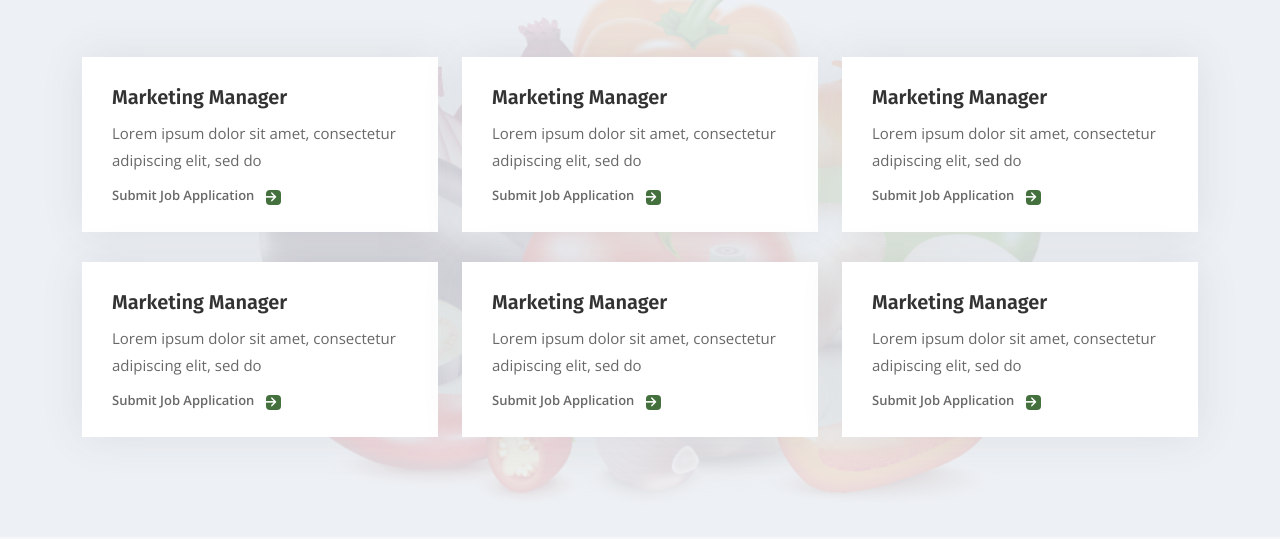
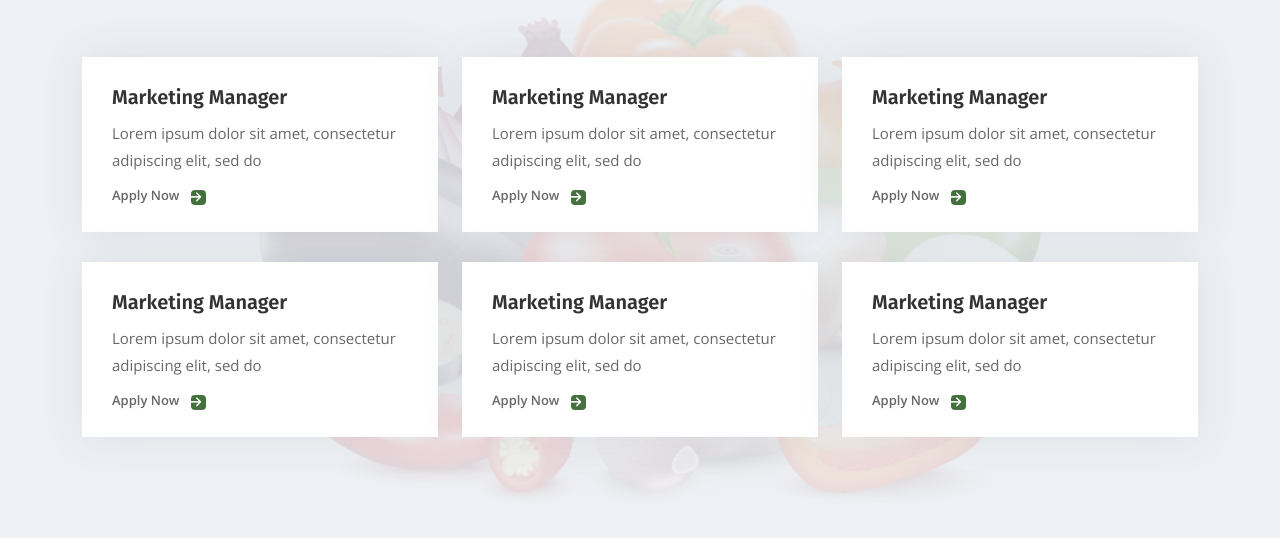
Before and after one commit to binchin/org-farm, a plain HTML site: page job-listing.html in a window 1280 px wide. Shown: the part 589-1128 px from the top of the page. Drawn offline with nearby package versions, Linux system fonts and the light colour scheme.

Commit message:
Update job-listing.html

```diff
--- a/job-listing.html
+++ b/job-listing.html
@@ -283,7 +283,7 @@
                             <h3>Marketing Manager</h3>
                             <p>Lorem ipsum dolor sit amet, consectetur adipiscing elit, sed do</p>
                             <a class="read-more" href="submit-job-application.html">
-									Submit Job Application
+									Apply Now
 									<i class="flaticon-right"></i>
 								</a>
                         </div>
@@ -296,7 +296,7 @@
                             <h3>Marketing Manager</h3>
                             <p>Lorem ipsum dolor sit amet, consectetur adipiscing elit, sed do</p>
                             <a class="read-more" href="submit-job-application.html">
-									Submit Job Application
+									Apply Now
 									<i class="flaticon-right"></i>
 								</a>
                         </div>
@@ -309,7 +309,7 @@
                             <h3>Marketing Manager</h3>
                             <p>Lorem ipsum dolor sit amet, consectetur adipiscing elit, sed do</p>
                             <a class="read-more" href="submit-job-application.html">
-									Submit Job Application
+									Apply Now
 									<i class="flaticon-right"></i>
 								</a>
                         </div>
@@ -322,7 +322,7 @@
                             <h3>Marketing Manager</h3>
                             <p>Lorem ipsum dolor sit amet, consectetur adipiscing elit, sed do</p>
                             <a class="read-more" href="submit-job-application.html">
-									Submit Job Application
+									Apply Now
 									<i class="flaticon-right"></i>
 								</a>
                         </div>
@@ -335,7 +335,7 @@
                             <h3>Marketing Manager</h3>
                             <p>Lorem ipsum dolor sit amet, consectetur adipiscing elit, sed do</p>
                             <a class="read-more" href="submit-job-application.html">
-									Submit Job Application
+									Apply Now
 									<i class="flaticon-right"></i>
 								</a>
                         </div>
@@ -348,7 +348,7 @@
                             <h3>Marketing Manager</h3>
                             <p>Lorem ipsum dolor sit amet, consectetur adipiscing elit, sed do</p>
                             <a class="read-more" href="submit-job-application.html">
-									Submit Job Application
+									Apply Now
 									<i class="flaticon-right"></i>
 								</a>
                         </div>
```
